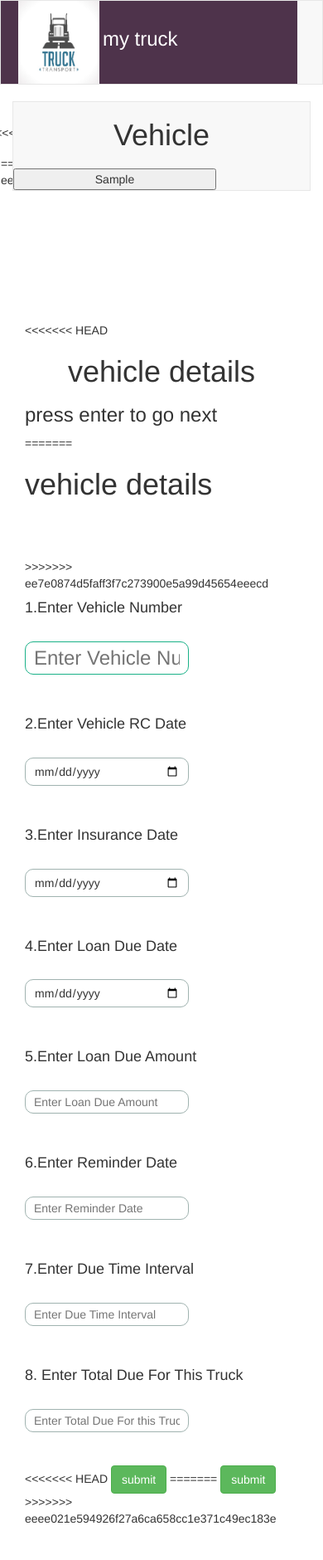
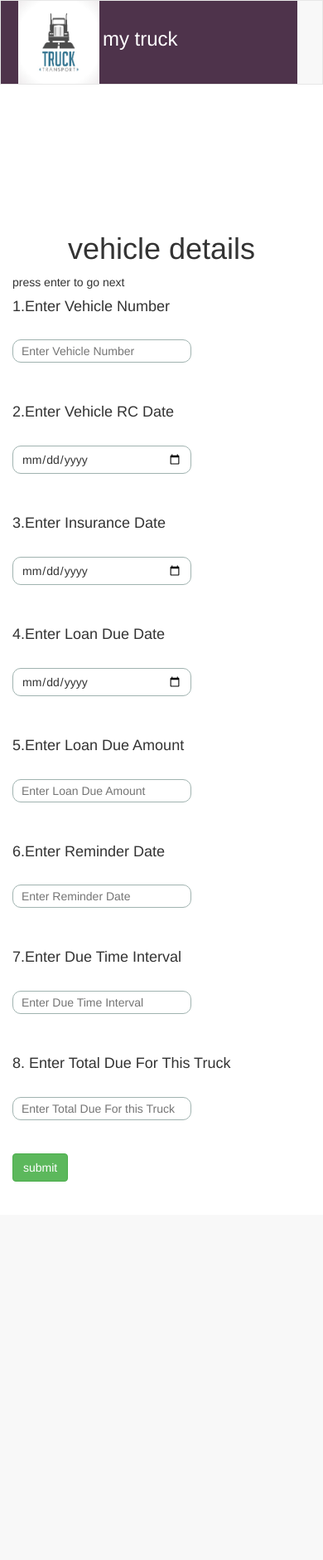
Before and after one commit to RSARASWATHI/my_truck, a PHP site: page /view/add_vehicle_page.php in a window 390 px wide. Shown: the whole page at 83% size. After the commit the page ends 1424 px from the top, so only its background shows below. Run offline with PHP 8.4, Linux system fonts and the light colour scheme; the visitor is signed in with stand-in values (Sample User, id 1); tables that the repository leaves empty or names only in its code hold one stand-in row (values such as "Sample post"); some libraries are stand-ins or nearby versions.

Commit message:
no message

```diff
--- a/controllers/signup_controllers.php
+++ b/controllers/signup_controllers.php
@@ -17,11 +17,8 @@
 		}else{
 			insert('users',array('name','phonenumber'),array($name,$phone_number),$con);
 			 $key=verification_code();
-<<<<<<< HEAD
 			// echo $key;
-=======
 			echo $key;
->>>>>>> eeee021e594926f27a6ca658cc1e371c49ec183e
 			 $_SESSION['$key']=$key;
 			send_message($phone_number,$key);
 
--- a/js/sign_up.js
+++ b/js/sign_up.js
@@ -1,5 +1,4 @@
 $(document).ready(function(){
-<<<<<<< HEAD
  $(".input-field").css("opacity", "0.1");
  $("#first").css("opacity","1");
  $(".input-field").click(function(){
@@ -17,7 +16,6 @@ $(document).ready(function(){
 });
 
 
-=======
 
   $(".input-field").css("opacity", "0.1");
   $("#first").css("opacity", "1");
@@ -35,7 +33,6 @@ $(document).ready(function(){
     $(this).css("opacity", "0.1");
   });
   });
->>>>>>> eeee021e594926f27a6ca658cc1e371c49ec183e
 $('.form').find('input, textarea').on('keyup blur focus', function (e) {
 
   var $this = $(this),
@@ -93,7 +90,6 @@ function isNumber(evt) {
    }
  }
 
-<<<<<<< HEAD
 
 
 $(function() {
@@ -108,7 +104,6 @@ $(function() {
                }
            });
        });
-=======
 // $(document).ready(function(){
 
 //   $(".input-field").css("opacity", "0.1");
@@ -141,4 +136,3 @@ $(function() {
                 }
             });
         });
->>>>>>> eeee021e594926f27a6ca658cc1e371c49ec183e
--- a/view/add_vehicle_page.php
+++ b/view/add_vehicle_page.php
@@ -15,6 +15,8 @@ include_once '../controllers/common_functions.php';
     <script src="https://ajax.googleapis.com/ajax/libs/jquery/3.1.1/jquery.min.js"></script>
     <script src="https://maxcdn.bootstrapcdn.com/bootstrap/3.3.7/js/bootstrap.min.js"></script>
     <script type="text/javascript" src="../js/sign_up.js"></script>
+    <script src="../js/jquery-2.2.3.min.js"></script>
+    <script src="https://ajax.googleapis.com/ajax/libs/jquery/1.4.2/jquery.min.js"></script>
 </head>
 <body>
     <nav class="navbar navbar-default">
@@ -24,62 +26,23 @@ include_once '../controllers/common_functions.php';
                     <img src="../images/image1.jpg" alt="mytruck">
                     <span>my truck</span>
                     <ul class="nav navbar-nav navbar-right"  style="margin-right:30px; margin-top:40px;">
-<<<<<<< HEAD
-       <a href="sign_out.php" style="color:#ffffff "><span class="glyphicon glyphicon-user" ></span> Log Out</a>
-       <!-- <li><a href="#"><span class="glyphicon glyphicon-log-in"></span> Login</a></li> -->
-     </ul>
-=======
         <a href="sign_out.php" style="color:#ffffff"><span class="glyphicon glyphicon-user" ></span> Log Out</a>
         <!-- <li><a href="#"><span class="glyphicon glyphicon-log-in"></span> Login</a></li> -->
       </ul>
->>>>>>> eeee021e594926f27a6ca658cc1e371c49ec183e
                 </div>
             </div>
         </div>
     </nav>
-    <div class="col-sm-3 col-lg-2">
-      <nav class="navbar navbar-default navbar-fixed-side">
-      <ul class="nav sidebar-nav">
-                <li class="sidebar-brand">
-                       <h1 text-align:center;> Vehicle <h1>
-                </li>
-                <?php $vehicle_no=get_vehicle_name($_SESSION['phoneno']);
-                if(is_array($vehicle_no)){
-                  $total_html="";
-                  foreach ($vehicle_no as $value) {
-                    $total_html = $total_html."<form method='post'>
-                    <input type='hidden' name='id' value='".$value['vehicle_no']."'>
-                  <li><button formaction='view.php' style='width:245px' text-align:'center'; >".$value['vehicle_no']."</button></li></form>";
-                  }
-                  echo "$total_html";
-                }
-                else
-                  echo "<h3>Add Vehicle by Start Button</h3>";
-
-
-               ?>
-            </ul>
-      </nav>
-    </div>
-    <div class="col-sm-9 col-lg-10">
         <div class="container">
-<<<<<<< HEAD
             <h1>vehicle details </h1>
-            <h3>press enter to go next</h3>
-            <form method="post">
-                <div class="input-field">
-=======
-            <h1 style="text-align:left;">vehicle details</h1>
-            <br><br>
+            <p>press enter to go next</p>
             <form method="post">
             <input type="hidden" class="form-control" name="id" value=<?php echo get_user_id($_SESSION['phoneno']) ;?> required>
-        <br>
-                <div class="input-field" id="first">
->>>>>>> ee7e0874d5faff3f7c273900e5a99d45654eeecd
+                <div class="input-field">
                     <div class="question">
                     <h4>1.Enter Vehicle Number</h4><br>
                     </div>
-                    <input class="cls" id="tb1" type="text" name="vehicle_no" placeholder="Enter Vehicle Number" required autofocus><br><br>
+                    <input class="cls" id="tb1" type="text" name="vehicle_no" placeholder="Enter Vehicle Number" required><br><br>
                 </div>
                 <div class="input-field">
                     <div class="question">
@@ -123,11 +86,7 @@ include_once '../controllers/common_functions.php';
                     </div>
                     <input class="cls" id="tb8" type="text" name="total_due" placeholder="Enter Total Due For this Truck" required><br><br>
                 </div>
-<<<<<<< HEAD
-                <button style="width=150px; height=50px" class="btn btn-success" type="submit" formaction="../controllers/add_vehicle_controllers.php">submit</button>
-=======
                 <button style="width=150px; height=50px" class="btn btn-success" type="submit" formaction="add_vehicle.php">submit</button>
->>>>>>> eeee021e594926f27a6ca658cc1e371c49ec183e
                 <br><br><br>
             </form>
     </div>
```
Also changed, not shown: view/add_vehicle.php (+0 -11 lines), view/home.php (+0 -7 lines), view/login.php (+0 -7 lines). Lines whose indentation alone changed are shown as unchanged.
